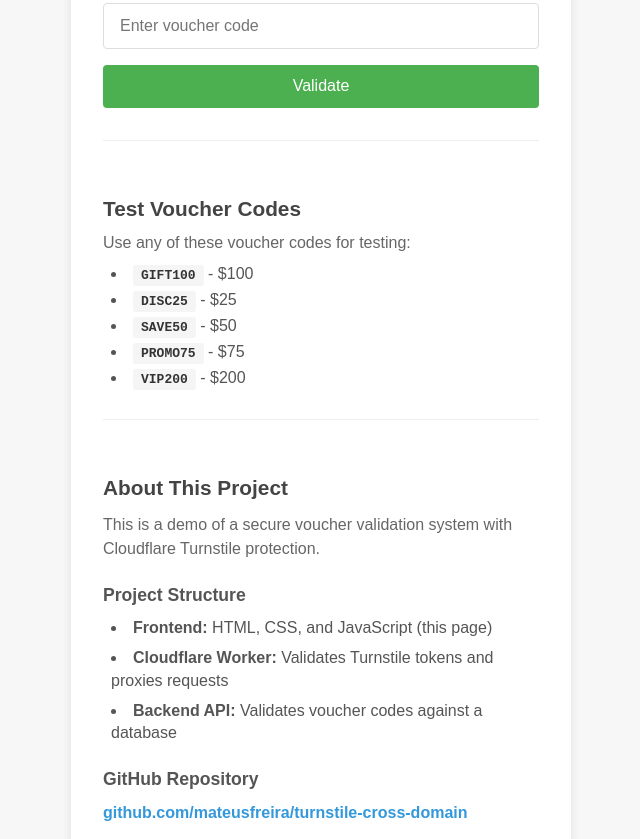
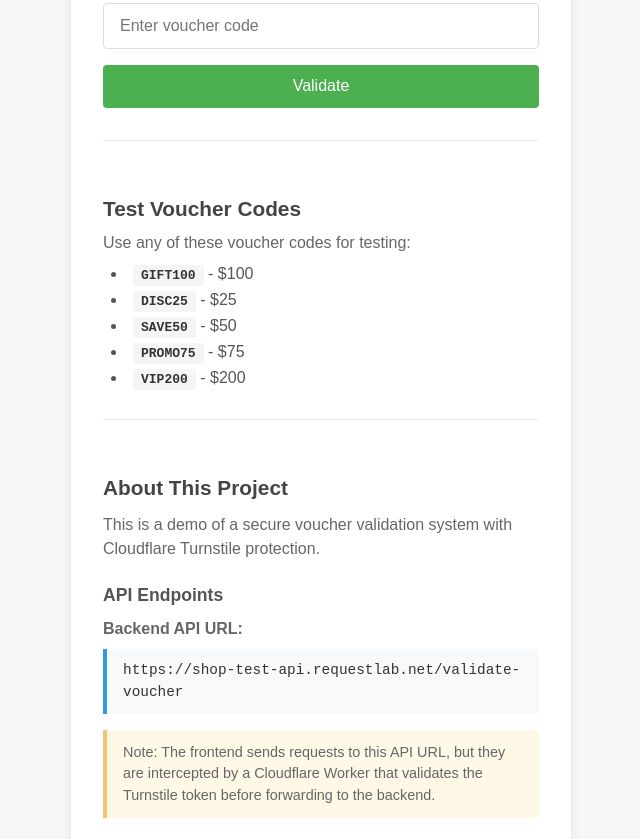
Before and after one commit to MateusClepf/gift-voucher-validation, a plain HTML site: page frontend/index.html in a window 1280 px wide. Shown: the part 90-929 px from the top of the page, without its empty margins (319-959 px from the left). Drawn offline with Linux system fonts and the light colour scheme.

Commit message:
Add API URL with copy functionality to project info

```diff
--- a/frontend/index.html
+++ b/frontend/index.html
@@ -44,6 +44,16 @@
             <h2>About This Project</h2>
             <p>This is a demo of a secure voucher validation system with Cloudflare Turnstile protection.</p>
 
+            <h3>API Endpoints</h3>
+            <p>
+                <strong>Backend API URL:</strong>
+                <code class="api-url">https://shop-test-api.requestlab.net/validate-voucher</code>
+            </p>
+            <p class="note">
+                Note: The frontend sends requests to this API URL, but they are intercepted by
+                a Cloudflare Worker that validates the Turnstile token before forwarding to the backend.
+            </p>
+
             <h3>Project Structure</h3>
             <ul>
                 <li><strong>Frontend:</strong> HTML, CSS, and JavaScript (this page)</li>
@@ -53,8 +63,8 @@
 
             <h3>GitHub Repository</h3>
             <p>
-                <a href="https://github.com/mateusfreira/turnstile-cross-domain" target="_blank">
-                    github.com/mateusfreira/turnstile-cross-domain
+                <a href="https://github.com/mateusclepf/gift-voucher-validation" target="_blank">
+                    github.com/mateusclepf/gift-voucher-validation
                 </a>
             </p>
         </div>
--- a/frontend/script.js
+++ b/frontend/script.js
@@ -226,4 +226,32 @@ document.addEventListener('DOMContentLoaded', () => {
         // Add tooltip
         codeElement.title = 'Click to use this code';
     });
+
+    // Add click handler for API URL to copy to clipboard
+    const apiUrlElement = document.querySelector('.api-url');
+    if (apiUrlElement) {
+        apiUrlElement.style.cursor = 'pointer';
+        apiUrlElement.title = 'Click to copy API URL';
+
+        apiUrlElement.addEventListener('click', function() {
+            const url = this.textContent;
+
+            // Copy to clipboard
+            navigator.clipboard.writeText(url).then(() => {
+                // Show feedback
+                const originalText = this.textContent;
+                const originalBackground = this.style.backgroundColor;
+
+                this.textContent = '✓ Copied to clipboard!';
+                this.style.backgroundColor = '#d4edda';
+
+                setTimeout(() => {
+                    this.textContent = originalText;
+                    this.style.backgroundColor = originalBackground;
+                }, 1500);
+            }).catch(err => {
+                console.error('Failed to copy: ', err);
+            });
+        });
+    }
 });
--- a/frontend/styles.css
+++ b/frontend/styles.css
@@ -191,3 +191,29 @@ button:disabled {
     color: #2980b9;
     text-decoration: underline;
 }
+
+/* API URL styling */
+.api-url {
+    display: block;
+    margin: 0.5rem 0;
+    padding: 0.7rem 1rem;
+    background-color: #f8f9fa;
+    border-left: 4px solid #3498db;
+    font-family: monospace;
+    font-size: 0.9rem;
+    color: #333;
+    word-break: break-all;
+    border-radius: 0 4px 4px 0;
+}
+
+/* Note styling */
+.note {
+    font-size: 0.9rem;
+    padding: 0.7rem 1rem;
+    background-color: #fff8e6;
+    border-left: 4px solid #f0c674;
+    margin-bottom: 1.5rem;
+    line-height: 1.4;
+    color: #5a5a5a;
+    border-radius: 0 4px 4px 0;
+}
```
